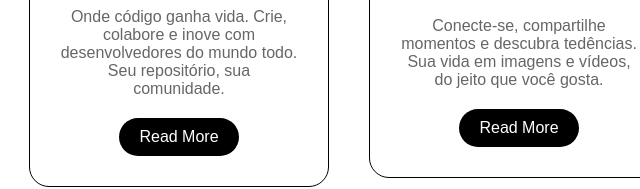
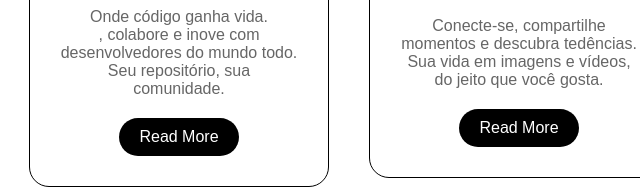
Before and after one commit to Leillac88/responsive-card, a plain HTML site: page index.html in a window 1280 px wide. Shown: the part 389-578 px from the top of the page, 461-1101 px from the left. Drawn offline with Linux system fonts and the light colour scheme.

Commit message:
correção texto

```diff
--- a/index.html
+++ b/index.html
@@ -28,7 +28,7 @@
             <h1>GitHub</h1>
             <div class="content">
                 <p>
-                    Onde código ganha vida. Crie, colabore e inove com desenvolvedores do mundo todo. Seu repositório, sua comunidade.
+                    Onde código ganha vida. <br>, colabore e inove com desenvolvedores do mundo todo. Seu repositório, sua comunidade.
                 </p>
                 <a href="#">Read More</a>
             </div>
```
